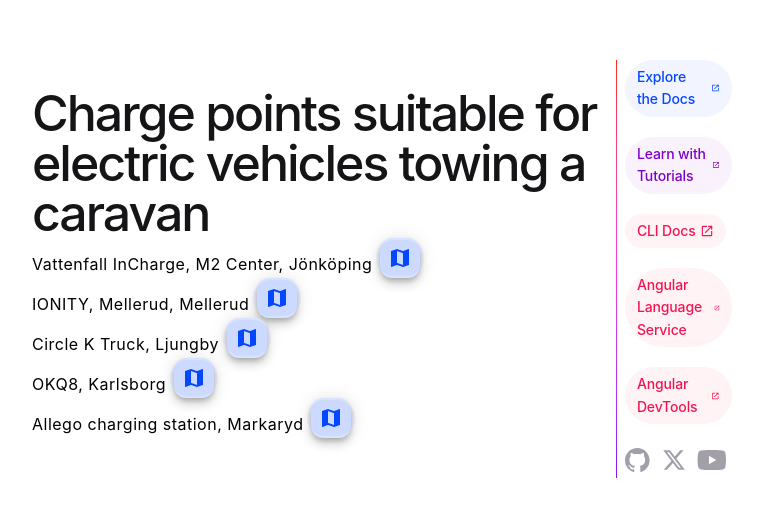
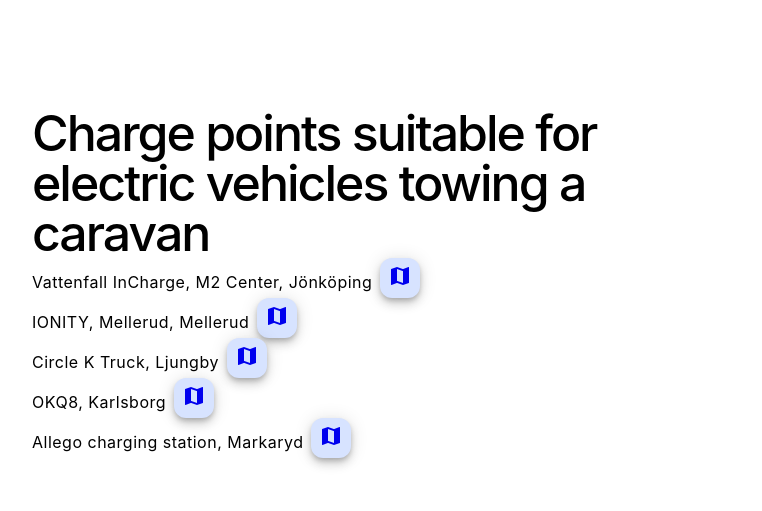
Before and after one commit to JohanHaggstrom/charge-ev-with-caravan_web, an Angular app: page / in a window 1280 px wide. Shown: the part 107-618 px from the top of the page, without its empty margins (258-1020 px from the left). Built offline with nearby package versions, Linux system fonts and the light colour scheme.

Commit message:
Removed unused css classes and stuff which should not be there

```diff
--- a/src/app/app.component.html
+++ b/src/app/app.component.html
@@ -16,7 +16,6 @@
                     color="primare"
                 >
                     <a
-                        class="pill"
                         [href]="
                             'https://www.google.com/maps/place/' +
                             item.mapCoordinates
@@ -32,108 +31,7 @@
             <p>Oh, snap! There are no charge points for the selected region!</p>
             }
         </div>
-        <div class="divider" role="separator" aria-label="Divider"></div>
-        <div class="right-side">
-            <div class="pill-group">
-                @for (item of [ { title: 'Explore the Docs', link:
-                'https://angular.dev' }, { title: 'Learn with Tutorials', link:
-                'https://angular.dev/tutorials' }, { title: 'CLI Docs', link:
-                'https://angular.dev/tools/cli' }, { title: 'Angular Language
-                Service', link: 'https://angular.dev/tools/language-service' },
-                { title: 'Angular DevTools', link:
-                'https://angular.dev/tools/devtools' }, ]; track item.title) {
-                <a
-                    class="pill"
-                    [href]="item.link"
-                    target="_blank"
-                    rel="noopener"
-                >
-                    <span>{{ item.title }}</span>
-                    <svg
-                        xmlns="http://www.w3.org/2000/svg"
-                        height="14"
-                        viewBox="0 -960 960 960"
-                        width="14"
-                        fill="currentColor"
-                    >
-                        <path
-                            d="M200-120q-33 0-56.5-23.5T120-200v-560q0-33 23.5-56.5T200-840h280v80H200v560h560v-280h80v280q0 33-23.5 56.5T760-120H200Zm188-212-56-56 372-372H560v-80h280v280h-80v-144L388-332Z"
-                        />
-                    </svg>
-                </a>
-                }
-            </div>
-            <div class="social-links">
-                <a
-                    href="https://github.com/angular/angular"
-                    aria-label="Github"
-                    target="_blank"
-                    rel="noopener"
-                >
-                    <svg
-                        width="25"
-                        height="24"
-                        viewBox="0 0 25 24"
-                        fill="none"
-                        xmlns="http://www.w3.org/2000/svg"
-                        alt="Github"
-                    >
-                        <path
-                            d="M12.3047 0C5.50634 0 0 5.50942 0 12.3047C0 17.7423 3.52529 22.3535 8.41332 23.9787C9.02856 24.0946 9.25414 23.7142 9.25414 23.3871C9.25414 23.0949 9.24389 22.3207 9.23876 21.2953C5.81601 22.0377 5.09414 19.6444 5.09414 19.6444C4.53427 18.2243 3.72524 17.8449 3.72524 17.8449C2.61064 17.082 3.81137 17.0973 3.81137 17.0973C5.04697 17.1835 5.69604 18.3647 5.69604 18.3647C6.79321 20.2463 8.57636 19.7029 9.27978 19.3881C9.39052 18.5924 9.70736 18.0499 10.0591 17.7423C7.32641 17.4347 4.45429 16.3765 4.45429 11.6618C4.45429 10.3185 4.9311 9.22133 5.72065 8.36C5.58222 8.04931 5.16694 6.79833 5.82831 5.10337C5.82831 5.10337 6.85883 4.77319 9.2121 6.36459C10.1965 6.09082 11.2424 5.95546 12.2883 5.94931C13.3342 5.95546 14.3801 6.09082 15.3644 6.36459C17.7023 4.77319 18.7328 5.10337 18.7328 5.10337C19.3942 6.79833 18.9789 8.04931 18.8559 8.36C19.6403 9.22133 20.1171 10.3185 20.1171 11.6618C20.1171 16.3888 17.2409 17.4296 14.5031 17.7321C14.9338 18.1012 15.3337 18.8559 15.3337 20.0084C15.3337 21.6552 15.3183 22.978 15.3183 23.3779C15.3183 23.7009 15.5336 24.0854 16.1642 23.9623C21.0871 22.3484 24.6094 17.7341 24.6094 12.3047C24.6094 5.50942 19.0999 0 12.3047 0Z"
-                        />
-                    </svg>
-                </a>
-                <a
-                    href="https://twitter.com/angular"
-                    aria-label="Twitter"
-                    target="_blank"
-                    rel="noopener"
-                >
-                    <svg
-                        width="24"
-                        height="24"
-                        viewBox="0 0 24 24"
-                        fill="none"
-                        xmlns="http://www.w3.org/2000/svg"
-                        alt="Twitter"
-                    >
-                        <path
-                            d="M18.244 2.25h3.308l-7.227 8.26 8.502 11.24H16.17l-5.214-6.817L4.99 21.75H1.68l7.73-8.835L1.254 2.25H8.08l4.713 6.231zm-1.161 17.52h1.833L7.084 4.126H5.117z"
-                        />
-                    </svg>
-                </a>
-                <a
-                    href="https://www.youtube.com/channel/UCbn1OgGei-DV7aSRo_HaAiw"
-                    aria-label="Youtube"
-                    target="_blank"
-                    rel="noopener"
-                >
-                    <svg
-                        width="29"
-                        height="20"
-                        viewBox="0 0 29 20"
-                        fill="none"
-                        xmlns="http://www.w3.org/2000/svg"
-                        alt="Youtube"
-                    >
-                        <path
-                            fill-rule="evenodd"
-                            clip-rule="evenodd"
-                            d="M27.4896 1.52422C27.9301 1.96749 28.2463 2.51866 28.4068 3.12258C29.0004 5.35161 29.0004 10 29.0004 10C29.0004 10 29.0004 14.6484 28.4068 16.8774C28.2463 17.4813 27.9301 18.0325 27.4896 18.4758C27.0492 18.9191 26.5 19.2389 25.8972 19.4032C23.6778 20 14.8068 20 14.8068 20C14.8068 20 5.93586 20 3.71651 19.4032C3.11363 19.2389 2.56449 18.9191 2.12405 18.4758C1.68361 18.0325 1.36732 17.4813 1.20683 16.8774C0.613281 14.6484 0.613281 10 0.613281 10C0.613281 10 0.613281 5.35161 1.20683 3.12258C1.36732 2.51866 1.68361 1.96749 2.12405 1.52422C2.56449 1.08095 3.11363 0.76113 3.71651 0.596774C5.93586 0 14.8068 0 14.8068 0C14.8068 0 23.6778 0 25.8972 0.596774C26.5 0.76113 27.0492 1.08095 27.4896 1.52422ZM19.3229 10L11.9036 5.77905V14.221L19.3229 10Z"
-                        />
-                    </svg>
-                </a>
-            </div>
-        </div>
     </div>
 </main>
 
-<!-- * * * * * * * * * * * * * * * * * * * * * * * * * * * * * * * * -->
-<!-- * * * * * * * * * * * The content above * * * * * * * * * * * * -->
-<!-- * * * * * * * * * * is only a placeholder * * * * * * * * * * * -->
-<!-- * * * * * * * * * * and can be replaced.  * * * * * * * * * * * -->
-<!-- * * * * * * * * * * * * * * * * * * * * * * * * * * * * * * * * -->
-<!-- * * * * * * * * * * End of Placeholder  * * * * * * * * * * * * -->
-<!-- * * * * * * * * * * * * * * * * * * * * * * * * * * * * * * * * -->
-
 <router-outlet />
--- a/src/app/app.component.scss
+++ b/src/app/app.component.scss
@@ -1,31 +1,4 @@
 :host {
-    --bright-blue: oklch(51.01% 0.274 263.83);
-    --electric-violet: oklch(53.18% 0.28 296.97);
-    --french-violet: oklch(47.66% 0.246 305.88);
-    --vivid-pink: oklch(69.02% 0.277 332.77);
-    --hot-red: oklch(61.42% 0.238 15.34);
-    --orange-red: oklch(63.32% 0.24 31.68);
-
-    --gray-900: oklch(19.37% 0.006 300.98);
-    --gray-700: oklch(36.98% 0.014 302.71);
-    --gray-400: oklch(70.9% 0.015 304.04);
-
-    --red-to-pink-to-purple-vertical-gradient: linear-gradient(
-        180deg,
-        var(--orange-red) 0%,
-        var(--vivid-pink) 50%,
-        var(--electric-violet) 100%
-    );
-
-    --red-to-pink-to-purple-horizontal-gradient: linear-gradient(
-        90deg,
-        var(--orange-red) 0%,
-        var(--vivid-pink) 50%,
-        var(--electric-violet) 100%
-    );
-
-    --pill-accent: var(--bright-blue);
-
     font-family: "Inter", -apple-system, BlinkMacSystemFont, "Segoe UI", Roboto,
         Helvetica, Arial, sans-serif, "Apple Color Emoji", "Segoe UI Emoji",
         "Segoe UI Symbol";
@@ -67,10 +40,6 @@
     font-size: 16px;
 }
 
-.angular-logo {
-    max-width: 9.2rem;
-}
-
 .content {
     display: flex;
     justify-content: space-around;
@@ -87,76 +56,6 @@
     margin-top: 1.5rem;
 }
 
-.divider {
-    width: 1px;
-    background: var(--red-to-pink-to-purple-vertical-gradient);
-    margin-inline: 0.5rem;
-}
-
-.pill-group {
-    display: flex;
-    flex-direction: column;
-    align-items: start;
-    flex-wrap: wrap;
-    gap: 1.25rem;
-}
-
-.pill {
-    display: flex;
-    align-items: center;
-    --pill-accent: var(--bright-blue);
-    background: color-mix(in srgb, var(--pill-accent) 5%, transparent);
-    color: var(--pill-accent);
-    padding-inline: 0.75rem;
-    padding-block: 0.375rem;
-    border-radius: 2.75rem;
-    border: 0;
-    transition: background 0.3s ease;
-    font-family: var(--inter-font);
-    font-size: 0.875rem;
-    font-style: normal;
-    font-weight: 500;
-    line-height: 1.4rem;
-    letter-spacing: -0.00875rem;
-    text-decoration: none;
-}
-
-.pill:hover {
-    background: color-mix(in srgb, var(--pill-accent) 15%, transparent);
-}
-
-.pill-group .pill:nth-child(6n + 1) {
-    --pill-accent: var(--bright-blue);
-}
-.pill-group .pill:nth-child(6n + 2) {
-    --pill-accent: var(--french-violet);
-}
-.pill-group .pill:nth-child(6n + 3),
-.pill-group .pill:nth-child(6n + 4),
-.pill-group .pill:nth-child(6n + 5) {
-    --pill-accent: var(--hot-red);
-}
-
-.pill-group svg {
-    margin-inline-start: 0.25rem;
-}
-
-.social-links {
-    display: flex;
-    align-items: center;
-    gap: 0.73rem;
-    margin-top: 1.5rem;
-}
-
-.social-links path {
-    transition: fill 0.3s ease;
-    fill: var(--gray-400);
-}
-
-.social-links a:hover svg path {
-    fill: var(--gray-900);
-}
-
 @media screen and (max-width: 650px) {
     .content {
         flex-direction: column;
```
